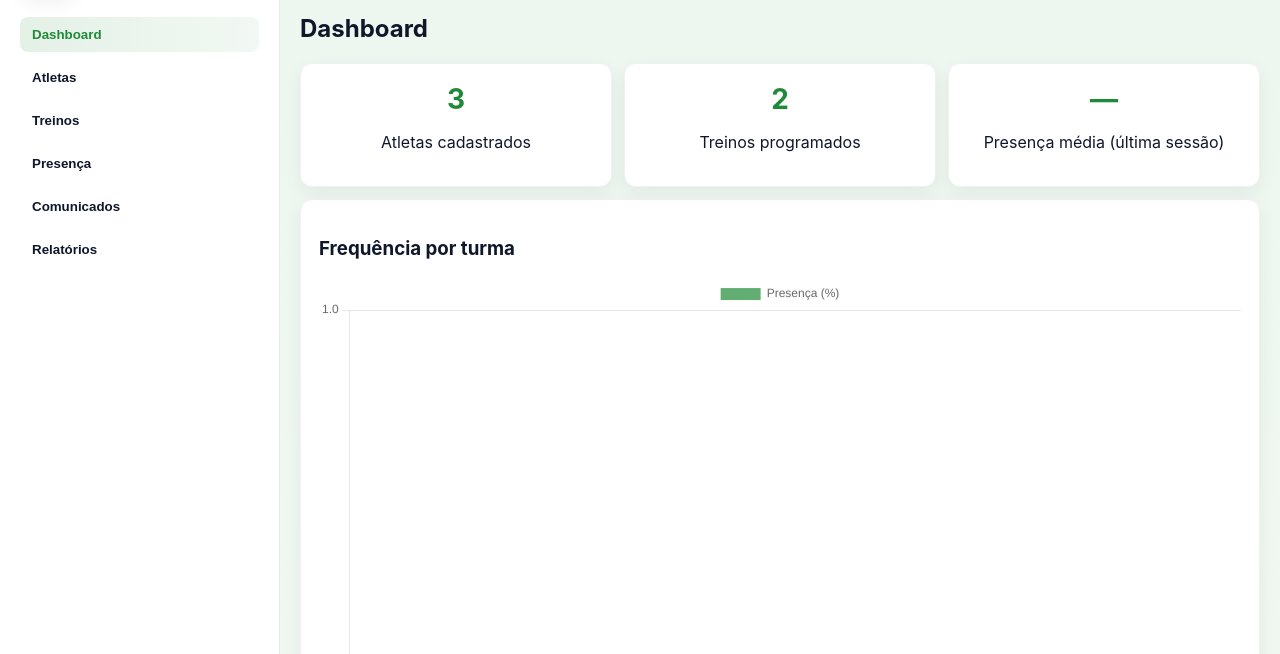
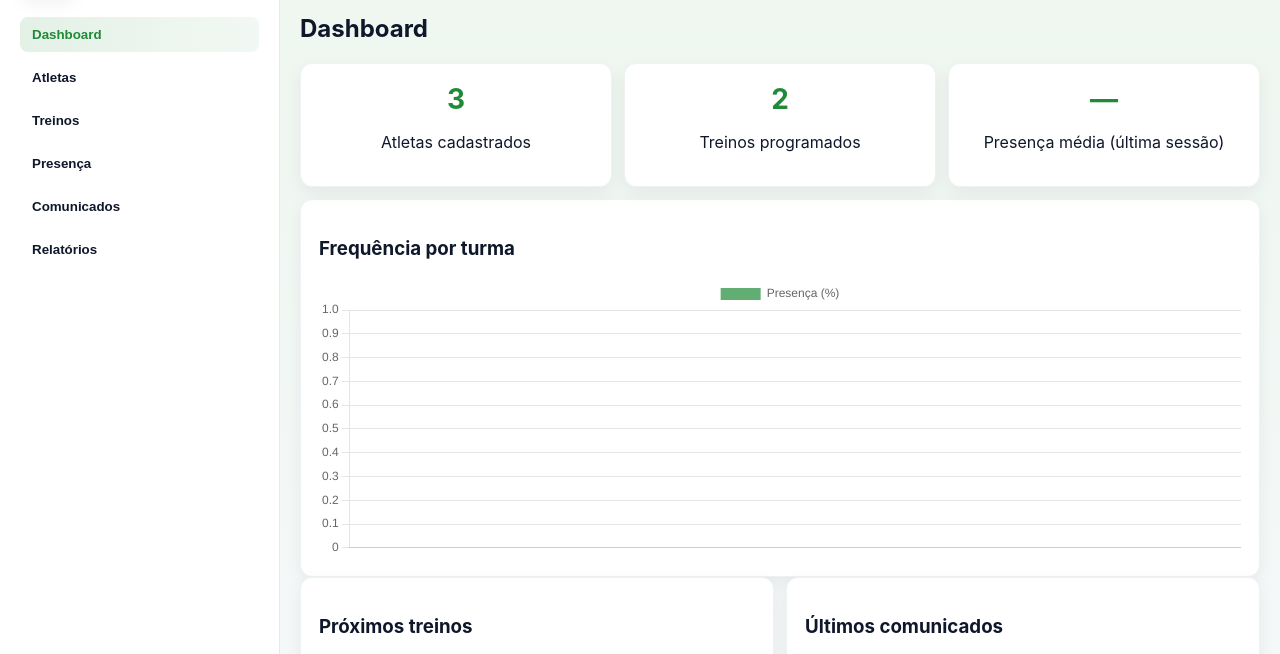
Before and after one commit to carlosrenatom/sistema-gestao-futebol-infantil, a plain HTML site: page index.html in a window 1280 px wide. Shown: the part 79-733 px from the top of the page. Drawn offline with nearby package versions, Linux system fonts and the light colour scheme.

Commit message:
fix: constrain attendance chart height

```diff
--- a/index.html
+++ b/index.html
@@ -59,7 +59,9 @@
 
         <div class="card">
           <h3>Frequência por turma</h3>
-          <canvas id="chartFreq" height="120"></canvas>
+          <div class="chart-container">
+            <canvas id="chartFreq"></canvas>
+          </div>
         </div>
 
         <div class="grid-2">
--- a/style.css
+++ b/style.css
@@ -27,6 +27,8 @@ body{margin:0;font-family:Inter,Segoe UI,Roboto,Arial,sans-serif;background:line
 .card{background:var(--card);padding:18px;border-radius:var(--radius);box-shadow:var(--shadow);border:1px solid #eef2f5}
 .card.small{text-align:center}
 .card.small h3{margin:0;font-size:28px;color:var(--accent)}
+.chart-container{position:relative;height:280px;max-height:280px}
+.chart-container canvas{display:block;max-height:280px}
 .list{list-style:none;padding:0;margin:0}
 .list li{padding:8px 0;border-bottom:1px dashed #eef2f5;color:var(--muted)}
 .table{width:100%;border-collapse:collapse}
```
